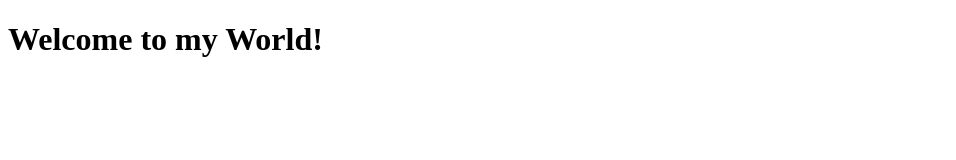
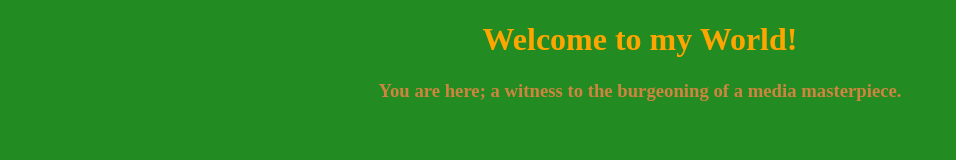
Before and after one commit to joemilius/example-repository, a plain HTML site: page index.html in a window 1280 px wide. Shown: the whole page, without its empty margins (0-956 px from the left). Drawn offline with Linux system fonts and the light colour scheme.

Commit message:
add style.css, connect to index.html

```diff
--- a/index.html
+++ b/index.html
@@ -1,9 +1,11 @@
 <!DOCTYPE html>
 <html lang="en">
     <head>
+        <link rel="stylesheet" href="style.css">
         <title>The Joe Show</title>
     </head>
     <body>
         <h1>Welcome to my World!</h1>
+        <h3>You are here; a witness to the burgeoning of a media masterpiece.</h3>
     </body>
 </html>
--- /dev/null
+++ b/style.css
@@ -0,0 +1,14 @@
+body {
+    background: forestgreen;
+}
+
+h1 {
+    color: orange;
+    text-align: center;
+}
+
+h3 {
+    color:peru;
+    text-align: center;
+
+}
```
